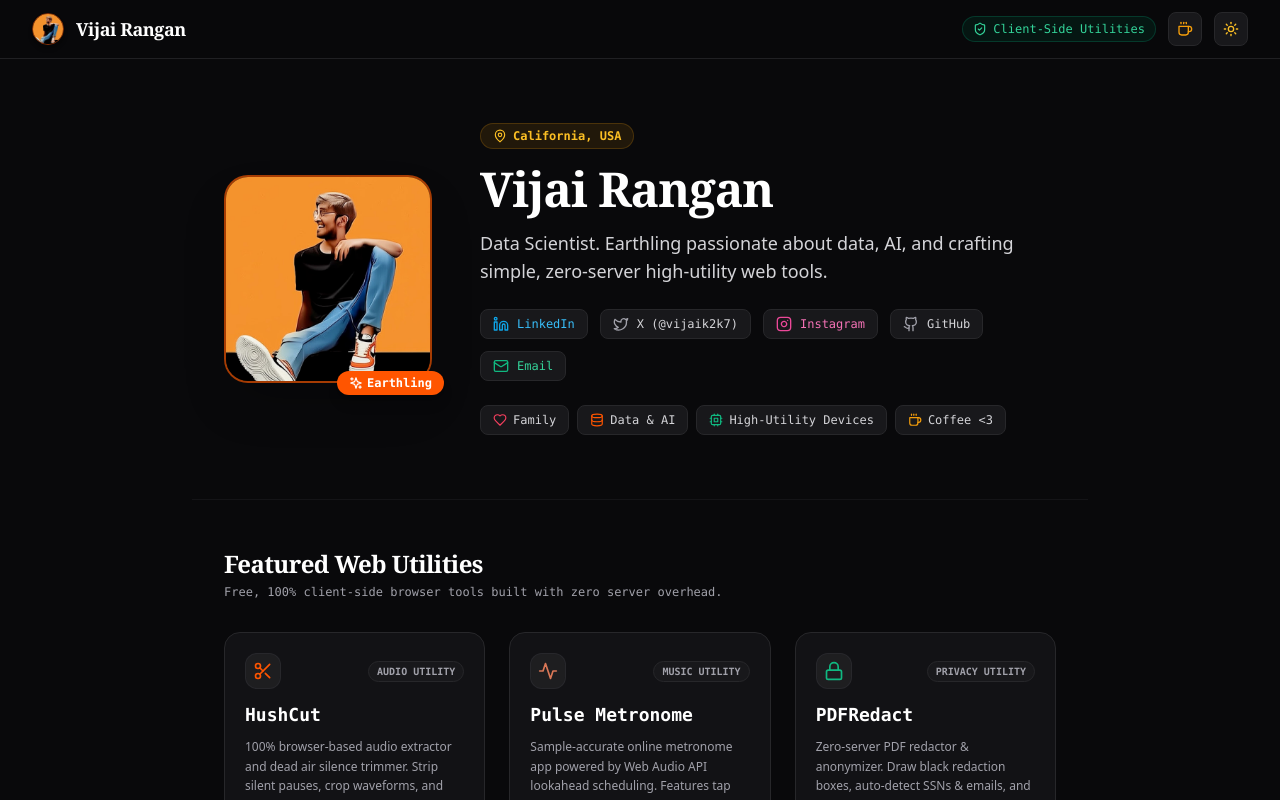
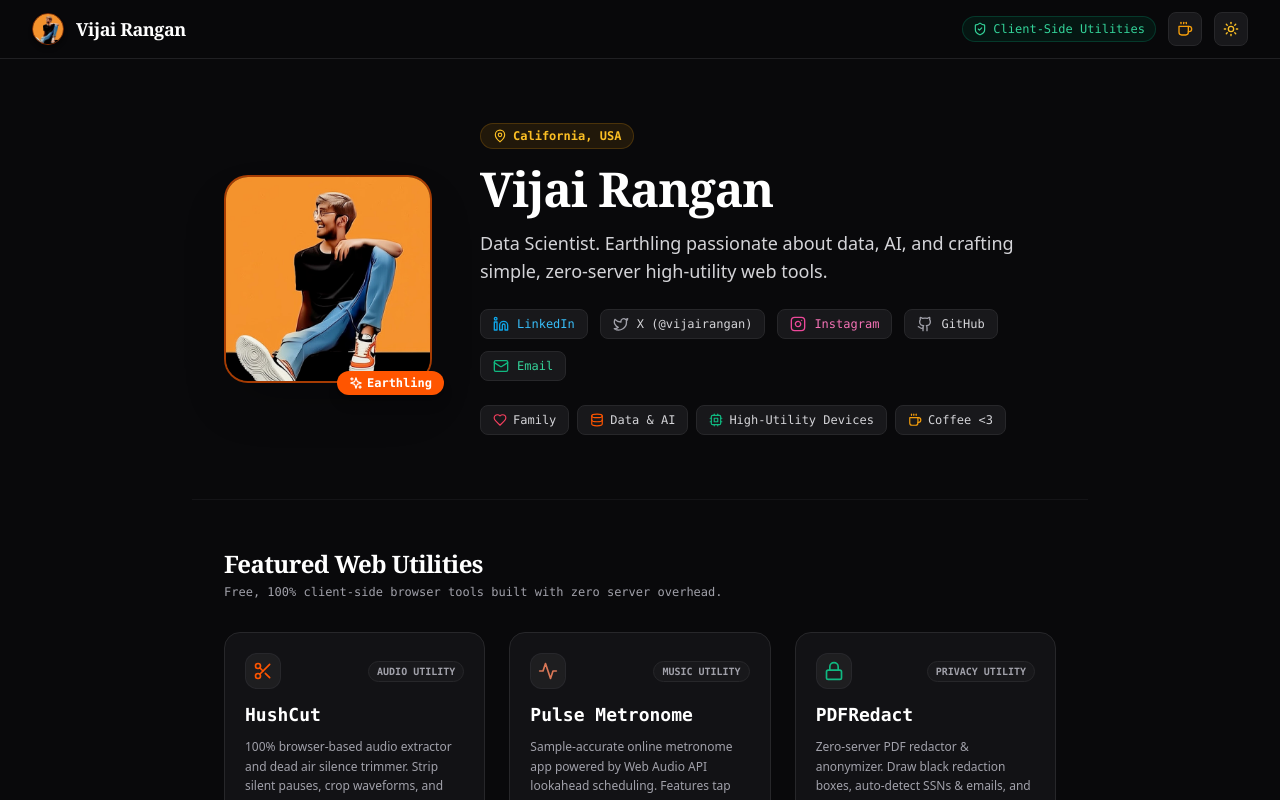
Before and after one commit to vijaik2k7/vijaik2k7.github.io, a React (Vite) app: page / in a window 1280 px wide. Shown: the top 800 px of the page. Built offline with nearby package versions, Linux system fonts and the light colour scheme.

Commit message:
fix: update X handle to vijairangan

```diff
--- a/src/components/Footer.tsx
+++ b/src/components/Footer.tsx
@@ -51,7 +51,7 @@ export const Footer: React.FC<FooterProps> = ({ theme }) => {
 
         {/* X (Twitter) */}
         <a
-          href="https://x.com/vijaik2k7"
+          href="https://x.com/vijairangan"
           target="_blank"
           rel="noopener noreferrer"
           className={`p-1.5 rounded-lg border transition-colors ${
--- a/src/components/Hero.tsx
+++ b/src/components/Hero.tsx
@@ -64,7 +64,7 @@ export const Hero: React.FC<HeroProps> = ({ theme }) => {
             </a>
 
             <a
-              href="https://x.com/vijaik2k7"
+              href="https://x.com/vijairangan"
               target="_blank"
               rel="noopener noreferrer"
               className={`inline-flex items-center gap-2 px-3 py-1.5 rounded-lg border text-xs font-mono font-medium transition-all ${
@@ -75,7 +75,7 @@ export const Hero: React.FC<HeroProps> = ({ theme }) => {
               title="X (Twitter) Profile"
             >
               <Twitter className="w-4 h-4 text-stone-400 dark:text-zinc-400" />
-              <span>X (@vijaik2k7)</span>
+              <span>X (@vijairangan)</span>
             </a>
 
             <a
```
